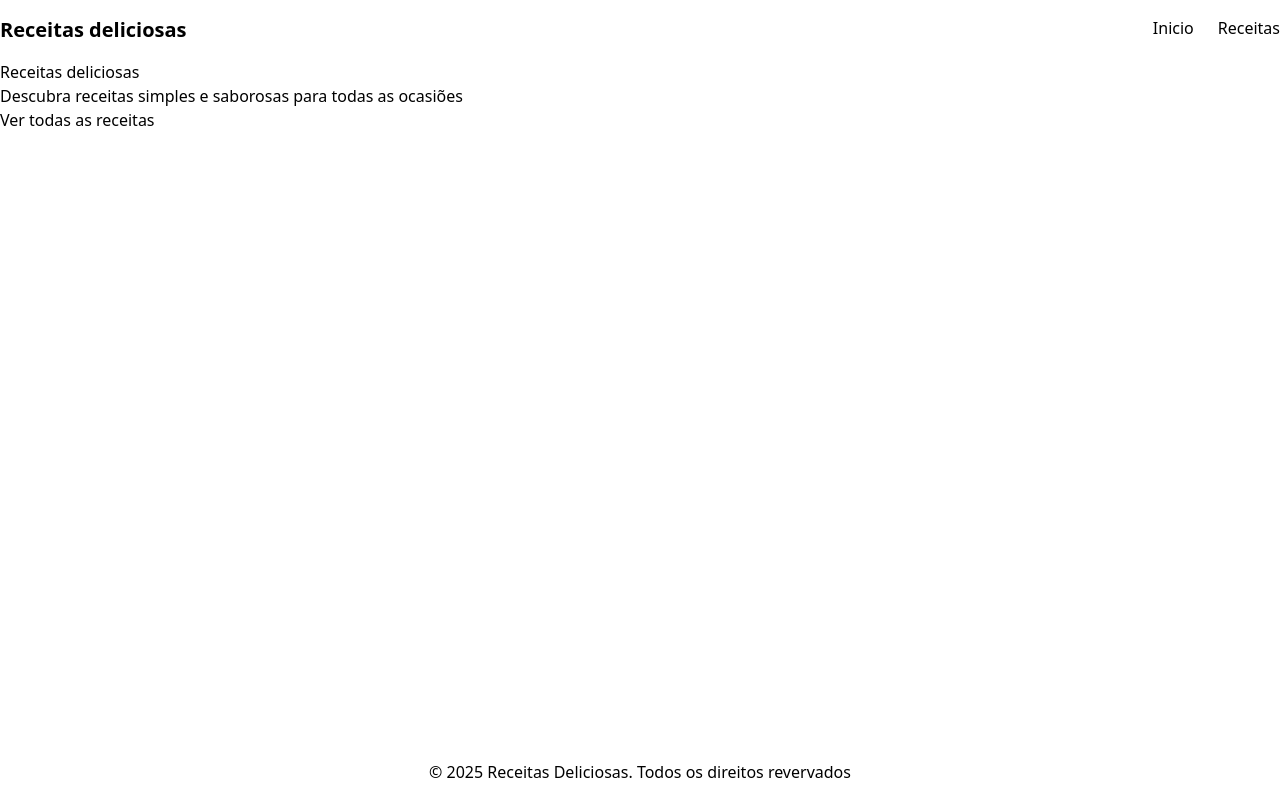
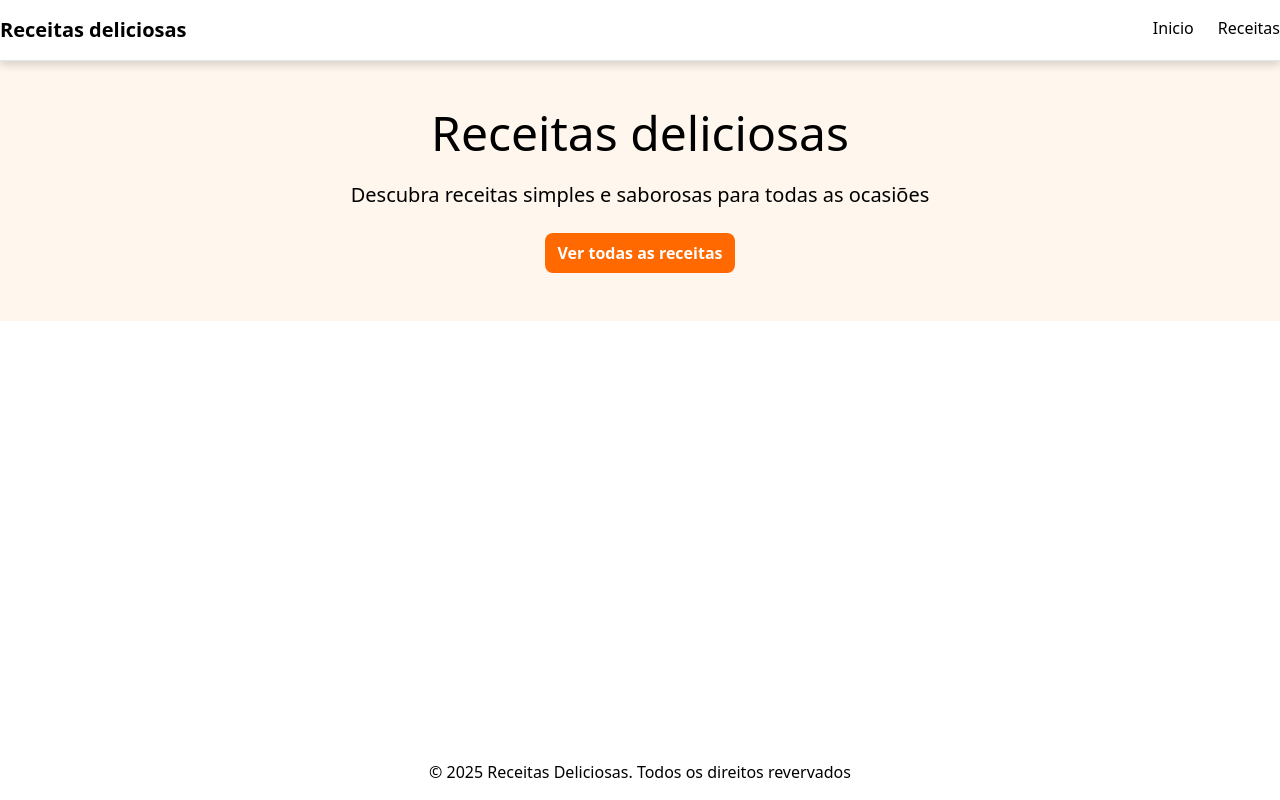
Before and after one commit to Davi-Lorena/receitas-byron, a Next.js app: page / in a window 1280 px wide. Built offline with nearby package versions, Linux system fonts and the light colour scheme.

Commit message:
feat: adiciona estilos da secao Hero

```diff
--- a/src/Components/header/index.tsx
+++ b/src/Components/header/index.tsx
@@ -2,7 +2,7 @@ import Link from "next/link"
 
 export default function Header() {
     return(
-        <header className="w-full bg-white text-black py-4">
+        <header className="w-full bg-white text-black py-4 border-b border-slate-200 drop-shadow-lg">
         <div className="container mx-auto flex justify-between">
                 <Link className="text-xl font-bold hover:scale-105 transition-all" href="/">Receitas deliciosas</Link>
 <nav className="flex gap-6">
--- a/src/app/page.tsx
+++ b/src/app/page.tsx
@@ -3,16 +3,18 @@ import Link from "next/link";
 export default function Home() {
   return (
    <main className="flex-grow">
-   <div className="container mx-auto">
+
 {/* Section HERO */}
 
-<section>
-  <h1>Receitas deliciosas</h1>
-  <p>Descubra receitas simples e saborosas para todas as ocasiões</p>
-  <Link href="/receitas">Ver todas as receitas</Link>
+<section className="bg-orange-50 py-12">
+  <div className="container mx-auto flex flex-col items-center gap-6 text-center">
+  <h1 className="text-5xl font-blod">Receitas deliciosas</h1>
+  <p className="text-xl">Descubra receitas simples e saborosas para todas as ocasiões</p>
+  <Link className="bg-orange-500 text-white font-bold rounded-lg px-3 py-2" href="/receitas">Ver todas as receitas</Link>
+  </div>
 </section>
 
-   </div>
+
    </main>
   );
 }
```
